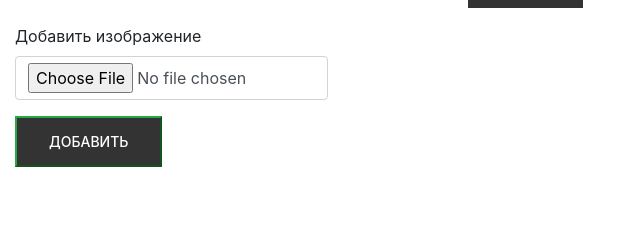
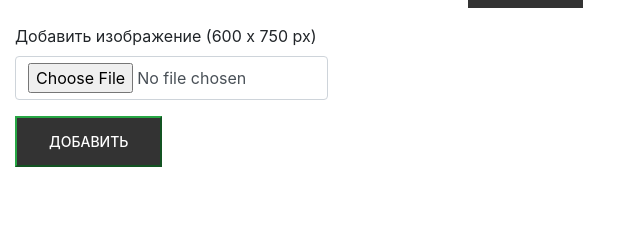
Before and after one commit to AlexTheMaggot/uyuchun, a Django app: template uyuchun/admin/templates/admin/catalog/product_image.html in a window 1280 px wide. Shown: the part 95-347 px from the top of the page, without its empty margins (0-640 px from the left). Run offline with Django 4.2, Linux system fonts and the light colour scheme; the template is opened without the code that fills it, so the values that code supplies are empty; some libraries are stand-ins or nearby versions.

Commit message:
edit image input label

```diff
--- a/uyuchun/admin/templates/admin/catalog/product_image.html
+++ b/uyuchun/admin/templates/admin/catalog/product_image.html
@@ -12,7 +12,7 @@
                     <form class="w-25" action="" method="POST" enctype="multipart/form-data">
                         {% csrf_token %}
                         <input type="hidden" value="{{ product.id }}" name="product">
-                        <label for="img" class="form-label">Добавить изображение</label>
+                        <label for="img" class="form-label">Добавить изображение (600 x 750 px)</label>
                         <input type="file" class="form-control mb-3" name="img" id="img">
                         <input type="submit" class="btn btn-success" value="Добавить">
                     </form>
```
